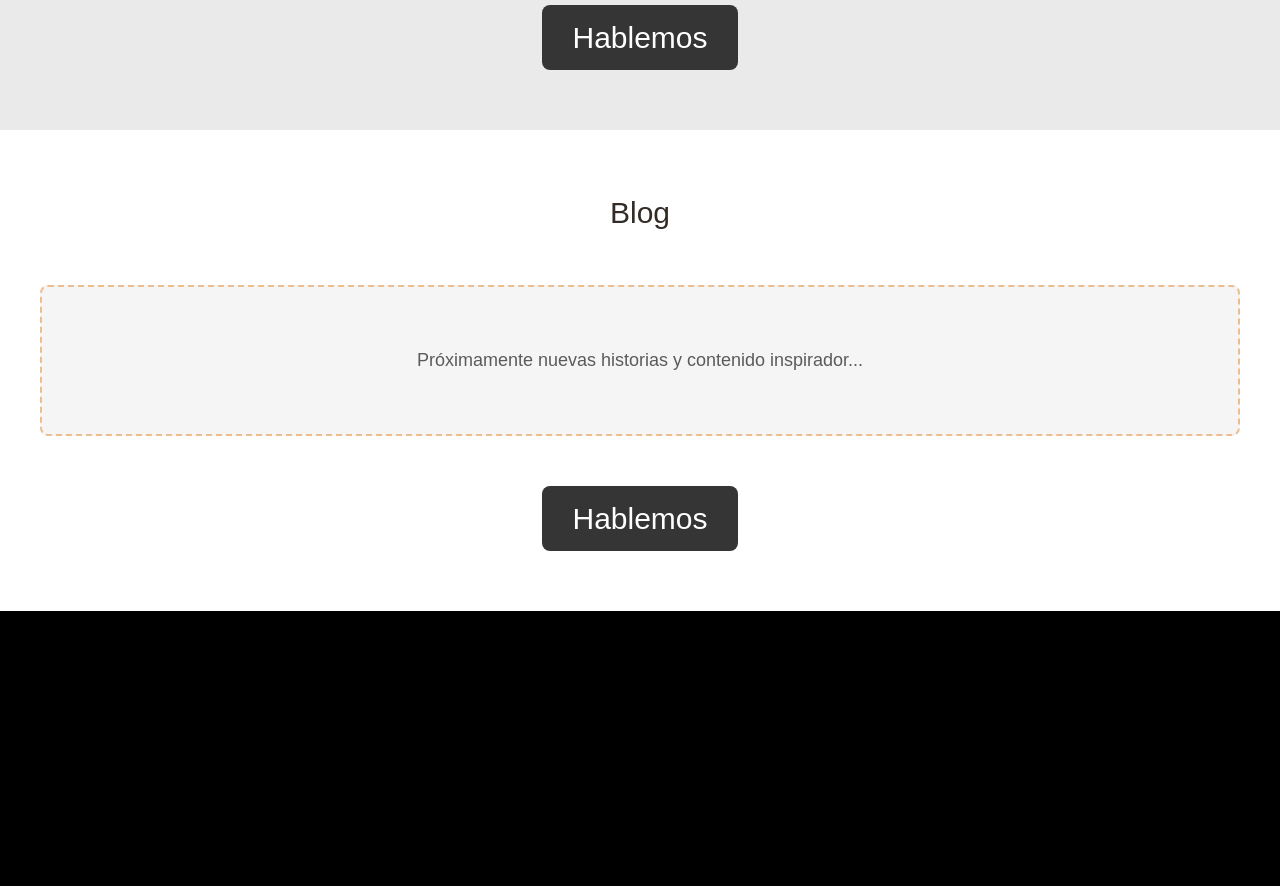
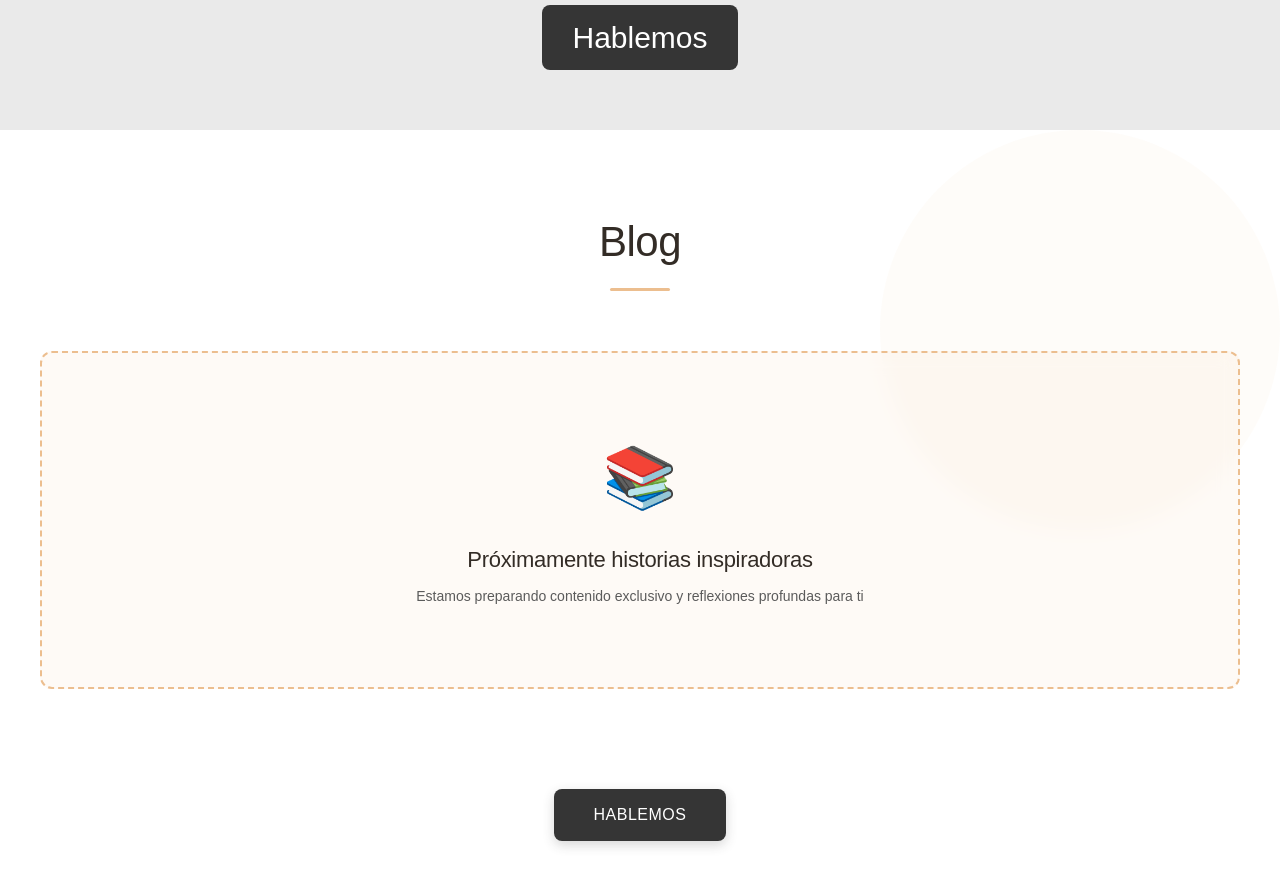
Before and after one commit to Lauracar812/sergiobellog, a React (Vite) app: page / in a window 1280 px wide. Shown: the part 2440-3326 px from the top of the page. Before the commit the page ends 3051 px from the top, so only its background shows below. Built offline with nearby package versions, Linux system fonts and the light colour scheme; a web font is replaced by a local one.

Commit message:
v1.5.6: Diseño profesional moderno para sección Blog con tipografías, colores, espaciados y efectos visuales mejorados

```diff
--- a/src/components/BlogSection.jsx
+++ b/src/components/BlogSection.jsx
@@ -34,47 +34,88 @@ const BlogSection = () => {
   };
 
   return (
-    <section style={{ backgroundColor: '#FFFFFF', paddingTop: '60px', paddingBottom: '60px' }}>
-      <div style={{ width: '100%', display: 'flex', flexDirection: 'column', alignItems: 'center', paddingLeft: '20px', paddingRight: '20px' }}>
-        {/* Título */}
-        <motion.h2
-          initial={{ opacity: 0, y: -20 }}
+    <section style={{ backgroundColor: '#FFFFFF', paddingTop: '80px', paddingBottom: '80px', position: 'relative' }}>
+      {/* Background decorative element */}
+      <div style={{
+        position: 'absolute',
+        top: '0',
+        right: '0',
+        width: '400px',
+        height: '400px',
+        backgroundColor: '#ECBE8F',
+        opacity: '0.05',
+        borderRadius: '50%',
+        zIndex: '0'
+      }} />
+
+      <div style={{ width: '100%', display: 'flex', flexDirection: 'column', alignItems: 'center', paddingLeft: '20px', paddingRight: '20px', maxWidth: '1400px', margin: '0 auto', position: 'relative', zIndex: '1' }}>
+        {/* Título con subtítulo */}
+        <motion.div
+          initial={{ opacity: 0, y: -30 }}
+          whileInView={{ opacity: 1, y: 0 }}
+          transition={{ duration: 0.6 }}
+          style={{ textAlign: 'center', marginBottom: '60px', width: '100%' }}
+        >
+          <h2
+            style={{
+              fontFamily: 'Poppins-Regular, sans-serif',
+              fontSize: '42px',
+              color: '#332C26',
+              fontWeight: 'normal',
+              margin: '0 0 15px 0',
+              letterSpacing: '-0.5px'
+            }}
+          >
+            {title}
+          </h2>
+          <div style={{
+            width: '60px',
+            height: '3px',
+            backgroundColor: '#ECBE8F',
+            margin: '0 auto 0 auto',
+            borderRadius: '2px'
+          }} />
+        </motion.div>
+
+        {/* Grid de Posts o Mensaje */}
+        {hasNoPosts ? (
+          <motion.div
+            initial={{ opacity: 0, y: 20 }}
             whileInView={{ opacity: 1, y: 0 }}
             transition={{ duration: 0.6 }}
             style={{
-            fontFamily: 'Poppins-Regular, sans-serif',
-            fontSize: '30px',
-            color: '#332C26',
+              width: '100%',
+              maxWidth: '1200px',
+              margin: '0 auto 60px',
+              padding: '80px 40px',
               textAlign: 'center',
-            marginBottom: '50px',
-            fontWeight: 'normal'
+              backgroundColor: 'rgba(236, 190, 143, 0.08)',
+              borderRadius: '12px',
+              border: '2px dashed #ECBE8F',
+              backdropFilter: 'blur(10px)'
             }}
           >
-          {title}
-        </motion.h2>
-
-        {/* Grid de Posts o Mensaje */}
-        {hasNoPosts ? (
-          <div style={{
-            width: '100%',
-            maxWidth: '1200px',
-            margin: '0 auto 50px',
-            padding: '60px 20px',
-            textAlign: 'center',
-            backgroundColor: '#F5F5F5',
-            borderRadius: '8px',
-            border: '2px dashed #ECBE8F'
-          }}>
+            <div style={{ fontSize: '60px', marginBottom: '20px' }}>📚</div>
             <p style={{
               fontFamily: 'Poppins-Regular, sans-serif',
-              fontSize: '18px',
+              fontSize: '22px',
+              color: '#332C26',
+              fontWeight: 'normal',
+              margin: '0 0 10px 0',
+              letterSpacing: '-0.3px'
+            }}>
+              Próximamente historias inspiradoras
+            </p>
+            <p style={{
+              fontFamily: 'Poppins-Regular, sans-serif',
+              fontSize: '14px',
               color: '#5B5B5B',
               fontWeight: 'normal',
               margin: '0'
             }}>
-              Próximamente nuevas historias y contenido inspirador...
+              Estamos preparando contenido exclusivo y reflexiones profundas para ti
             </p>
-          </div>
+          </motion.div>
         ) : (
           <motion.div
             variants={container}
@@ -100,24 +141,38 @@ const BlogSection = () => {
               }}
             >
               <div style={{
-                borderRadius: '8px',
+                borderRadius: '12px',
                 overflow: 'hidden',
-                boxShadow: '0 4px 12px rgba(0, 0, 0, 0.15)',
+                boxShadow: '0 8px 32px rgba(51, 44, 38, 0.12)',
                 backgroundColor: '#FFFFFF',
                 border: '2px solid #ECBE8F',
                 display: 'flex',
                 flexDirection: 'column',
-                height: '100%'
-              }}>
+                height: '100%',
+                transition: 'all 0.3s cubic-bezier(0.23, 1, 0.320, 1)',
+                cursor: 'pointer',
+                transform: 'translateY(0)'
+              }}
+              onMouseEnter={(e) => {
+                e.currentTarget.style.boxShadow = '0 16px 48px rgba(51, 44, 38, 0.18)';
+                e.currentTarget.style.transform = 'translateY(-4px)';
+              }}
+              onMouseLeave={(e) => {
+                e.currentTarget.style.boxShadow = '0 8px 32px rgba(51, 44, 38, 0.12)';
+                e.currentTarget.style.transform = 'translateY(0)';
+              }}
+              >
                 {/* Imagen Destacada o placeholder */}
                 <div style={{
                   width: '100%',
-                  height: '250px',
+                  height: '280px',
                   backgroundColor: featuredPost.featuredImage ? 'transparent' : '#ECBE8F',
                   display: 'flex',
                   alignItems: 'center',
                   justifyContent: 'center',
-                  overflow: 'hidden'
+                  overflow: 'hidden',
+                  position: 'relative',
+                  background: featuredPost.featuredImage ? 'transparent' : 'linear-gradient(135deg, #ECBE8F 0%, #E5B87F 100%)'
                 }}>
                   {featuredPost.featuredImage ? (
                     <img
@@ -126,64 +181,85 @@ const BlogSection = () => {
                       style={{
                         width: '100%',
                         height: '100%',
-                        objectFit: 'cover'
+                        objectFit: 'cover',
+                        transition: 'transform 0.3s ease'
                       }}
                     />
                   ) : (
                     <span style={{
                       fontFamily: 'Poppins-Regular, sans-serif',
-                      fontSize: '48px',
+                      fontSize: '56px',
                       color: '#FFFFFF',
                       fontWeight: 'normal'
                     }}>
                       📝
                     </span>
                   )}
+                  {/* Overlay gradient */}
+                  <div style={{
+                    position: 'absolute',
+                    top: '0',
+                    left: '0',
+                    width: '100%',
+                    height: '100%',
+                    background: 'linear-gradient(to bottom, transparent 0%, rgba(0, 0, 0, 0.05) 100%)',
+                    pointerEvents: 'none'
+                  }} />
                 </div>
 
                 {/* Contenido */}
-                <div style={{ padding: '20px', display: 'flex', flexDirection: 'column', flex: 1 }}>
+                <div style={{ padding: '32px', display: 'flex', flexDirection: 'column', flex: 1 }}>
                   <span style={{
                     fontFamily: 'Poppins-Regular, sans-serif',
-                    fontSize: '12px',
+                    fontSize: '11px',
                     color: '#ECBE8F',
                     fontWeight: 'normal',
-                    marginBottom: '8px',
+                    marginBottom: '12px',
                     textTransform: 'uppercase',
-                    letterSpacing: '1px'
+                    letterSpacing: '1.2px',
+                    fontWeight: '600'
                   }}>
-                    Destacado
+                    ⭐ Artículo Destacado
                   </span>
 
                   <h3 style={{
                     fontFamily: 'Poppins-Regular, sans-serif',
-                    fontSize: '22px',
+                    fontSize: '26px',
                     color: '#332C26',
                     fontWeight: 'normal',
-                    marginBottom: '10px',
-                    marginTop: '0'
+                    marginBottom: '14px',
+                    marginTop: '0',
+                    lineHeight: '1.3',
+                    letterSpacing: '-0.3px'
                   }}>
                     {featuredPost.title}
                   </h3>
 
                   <p style={{
                     fontFamily: 'Poppins-Regular, sans-serif',
-                    fontSize: '14px',
+                    fontSize: '15px',
                     color: '#5B5B5B',
                     fontWeight: 'normal',
-                    lineHeight: '1.6',
-                    marginBottom: '15px',
+                    lineHeight: '1.7',
+                    marginBottom: '20px',
                     flex: 1
                   }}>
-                    {featuredPost.excerpt}
+                    {featuredPost.description}
                   </p>
 
+                  <div style={{
+                    display: 'flex',
+                    justifyContent: 'space-between',
+                    alignItems: 'center',
+                    paddingTop: '16px',
+                    borderTop: '1px solid #EBEBEB'
+                  }}>
                     <p style={{
                       fontFamily: 'Poppins-Regular, sans-serif',
                       fontSize: '12px',
                       color: '#999999',
                       fontWeight: 'normal',
-                    marginTop: 'auto'
+                      margin: '0'
                     }}>
                       {new Date(featuredPost.date).toLocaleDateString('es-ES', {
                         year: 'numeric',
@@ -191,6 +267,16 @@ const BlogSection = () => {
                         day: 'numeric'
                       })}
                     </p>
+                    <span style={{
+                      fontFamily: 'Poppins-Regular, sans-serif',
+                      fontSize: '12px',
+                      color: '#ECBE8F',
+                      fontWeight: '600',
+                      letterSpacing: '0.5px'
+                    }}>
+                      Leer más →
+                    </span>
+                  </div>
                 </div>
               </div>
             </motion.div>
@@ -201,32 +287,47 @@ const BlogSection = () => {
             gridColumn: featuredPost ? '2 / 3' : 'auto',
             display: 'grid',
             gridTemplateColumns: '1fr',
-            gap: '20px'
+            gap: '24px'
           }}>
             {(featuredPost ? otherPosts : posts.slice(0, 3)).map((post) => (
               <motion.div
                 key={post.id}
                 variants={item}
                 style={{
-                  borderRadius: '8px',
+                  borderRadius: '12px',
                   overflow: 'hidden',
-                  boxShadow: '0 2px 8px rgba(0, 0, 0, 0.1)',
+                  boxShadow: '0 4px 16px rgba(51, 44, 38, 0.08)',
                   backgroundColor: '#FFFFFF',
                   border: '1px solid #EBEBEB',
                   display: 'flex',
-                  flexDirection: 'row'
+                  flexDirection: 'row',
+                  transition: 'all 0.3s cubic-bezier(0.23, 1, 0.320, 1)',
+                  cursor: 'pointer',
+                  transform: 'translateY(0)'
+                }}
+                onMouseEnter={(e) => {
+                  e.currentTarget.style.boxShadow = '0 8px 24px rgba(51, 44, 38, 0.14)';
+                  e.currentTarget.style.transform = 'translateY(-2px)';
+                  e.currentTarget.style.borderColor = '#ECBE8F';
+                }}
+                onMouseLeave={(e) => {
+                  e.currentTarget.style.boxShadow = '0 4px 16px rgba(51, 44, 38, 0.08)';
+                  e.currentTarget.style.transform = 'translateY(0)';
+                  e.currentTarget.style.borderColor = '#EBEBEB';
                 }}
               >
                 {/* Imagen pequeña o placeholder */}
                 <div style={{
-                  width: '120px',
-                  height: '120px',
+                  width: '140px',
+                  height: '140px',
                   backgroundColor: post.featuredImage ? 'transparent' : '#ECBE8F',
                   display: 'flex',
                   alignItems: 'center',
                   justifyContent: 'center',
                   flexShrink: 0,
-                  overflow: 'hidden'
+                  overflow: 'hidden',
+                  background: post.featuredImage ? 'transparent' : 'linear-gradient(135deg, #ECBE8F 0%, #E5B87F 100%)',
+                  position: 'relative'
                 }}>
                   {post.featuredImage ? (
                     <img
@@ -235,46 +336,73 @@ const BlogSection = () => {
                       style={{
                         width: '100%',
                         height: '100%',
-                        objectFit: 'cover'
+                        objectFit: 'cover',
+                        transition: 'transform 0.3s ease'
                       }}
                     />
                   ) : (
                     <span style={{
                       fontFamily: 'Poppins-Regular, sans-serif',
-                      fontSize: '32px',
+                      fontSize: '36px',
                       color: '#FFFFFF',
                       fontWeight: 'normal'
                     }}>
                       📝
                     </span>
                   )}
+                  {/* Overlay gradient */}
+                  <div style={{
+                    position: 'absolute',
+                    top: '0',
+                    left: '0',
+                    width: '100%',
+                    height: '100%',
+                    background: 'linear-gradient(to right, transparent 0%, rgba(0, 0, 0, 0.03) 100%)',
+                    pointerEvents: 'none'
+                  }} />
                 </div>
 
                 {/* Contenido */}
-                <div style={{ padding: '15px', display: 'flex', flexDirection: 'column', flex: 1 }}>
+                <div style={{ padding: '24px', display: 'flex', flexDirection: 'column', flex: 1, justifyContent: 'space-between' }}>
+                  <div>
                     <h4 style={{
                       fontFamily: 'Poppins-Regular, sans-serif',
-                    fontSize: '16px',
+                      fontSize: '18px',
                       color: '#332C26',
                       fontWeight: 'normal',
-                    marginBottom: '8px',
-                    marginTop: '0'
+                      marginBottom: '10px',
+                      marginTop: '0',
+                      lineHeight: '1.4',
+                      letterSpacing: '-0.2px'
                     }}>
                       {post.title}
                     </h4>
 
                     <p style={{
                       fontFamily: 'Poppins-Regular, sans-serif',
-                    fontSize: '12px',
+                      fontSize: '13px',
                       color: '#5B5B5B',
                       fontWeight: 'normal',
-                    lineHeight: '1.4',
-                    marginBottom: '10px',
-                    flex: 1
+                      lineHeight: '1.6',
+                      marginBottom: '0',
+                      margin: '0',
+                      display: '-webkit-box',
+                      WebkitLineClamp: 2,
+                      WebkitBoxOrient: 'vertical',
+                      overflow: 'hidden'
                     }}>
-                    {post.excerpt}
+                      {post.description}
                     </p>
+                  </div>
 
+                  <div style={{
+                    display: 'flex',
+                    justifyContent: 'space-between',
+                    alignItems: 'center',
+                    marginTop: '14px',
+                    paddingTop: '12px',
+                    borderTop: '1px solid #EBEBEB'
+                  }}>
                     <p style={{
                       fontFamily: 'Poppins-Regular, sans-serif',
                       fontSize: '11px',
@@ -288,6 +416,16 @@ const BlogSection = () => {
                         day: 'numeric'
                       })}
                     </p>
+                    <span style={{
+                      fontFamily: 'Poppins-Regular, sans-serif',
+                      fontSize: '11px',
+                      color: '#ECBE8F',
+                      fontWeight: '600',
+                      letterSpacing: '0.3px'
+                    }}>
+                      →
+                    </span>
+                  </div>
                 </div>
               </motion.div>
             ))}
@@ -300,28 +438,33 @@ const BlogSection = () => {
           initial={{ opacity: 0, y: 20 }}
           whileInView={{ opacity: 1, y: 0 }}
           transition={{ duration: 0.6, delay: 0.3 }}
-          style={{ display: 'flex', justifyContent: 'center' }}
+          style={{ display: 'flex', justifyContent: 'center', marginTop: '40px' }}
         >
           <button
             style={{
               backgroundColor: '#353535',
               color: '#FFFFFF',
-              fontSize: '30px',
+              fontSize: '16px',
               fontFamily: 'Poppins, sans-serif',
               fontWeight: 400,
-              padding: '10px 30px',
+              padding: '14px 40px',
               borderRadius: '8px',
               cursor: 'pointer',
               border: 'none',
-              transition: 'all 0.3s ease'
+              transition: 'all 0.3s cubic-bezier(0.23, 1, 0.320, 1)',
+              letterSpacing: '0.5px',
+              textTransform: 'uppercase',
+              boxShadow: '0 4px 12px rgba(53, 53, 53, 0.2)'
             }}
             onMouseEnter={(e) => {
               e.target.style.backgroundColor = '#454545';
               e.target.style.transform = 'translateY(-2px)';
+              e.target.style.boxShadow = '0 8px 20px rgba(53, 53, 53, 0.28)';
             }}
             onMouseLeave={(e) => {
               e.target.style.backgroundColor = '#353535';
               e.target.style.transform = 'translateY(0)';
+              e.target.style.boxShadow = '0 4px 12px rgba(53, 53, 53, 0.2)';
             }}
           >
             {buttonText}
```
Lines whose indentation alone changed are shown as unchanged.
